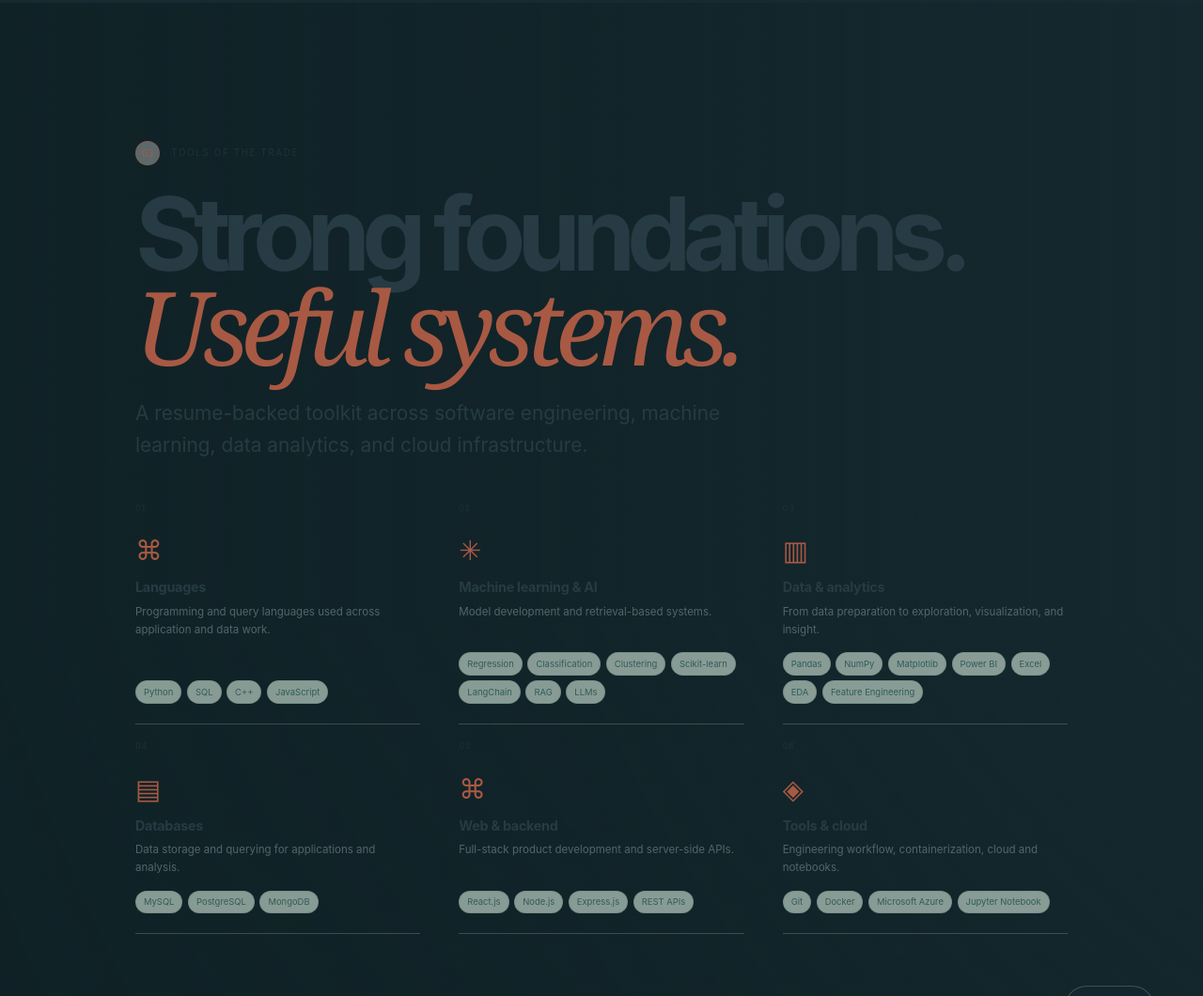
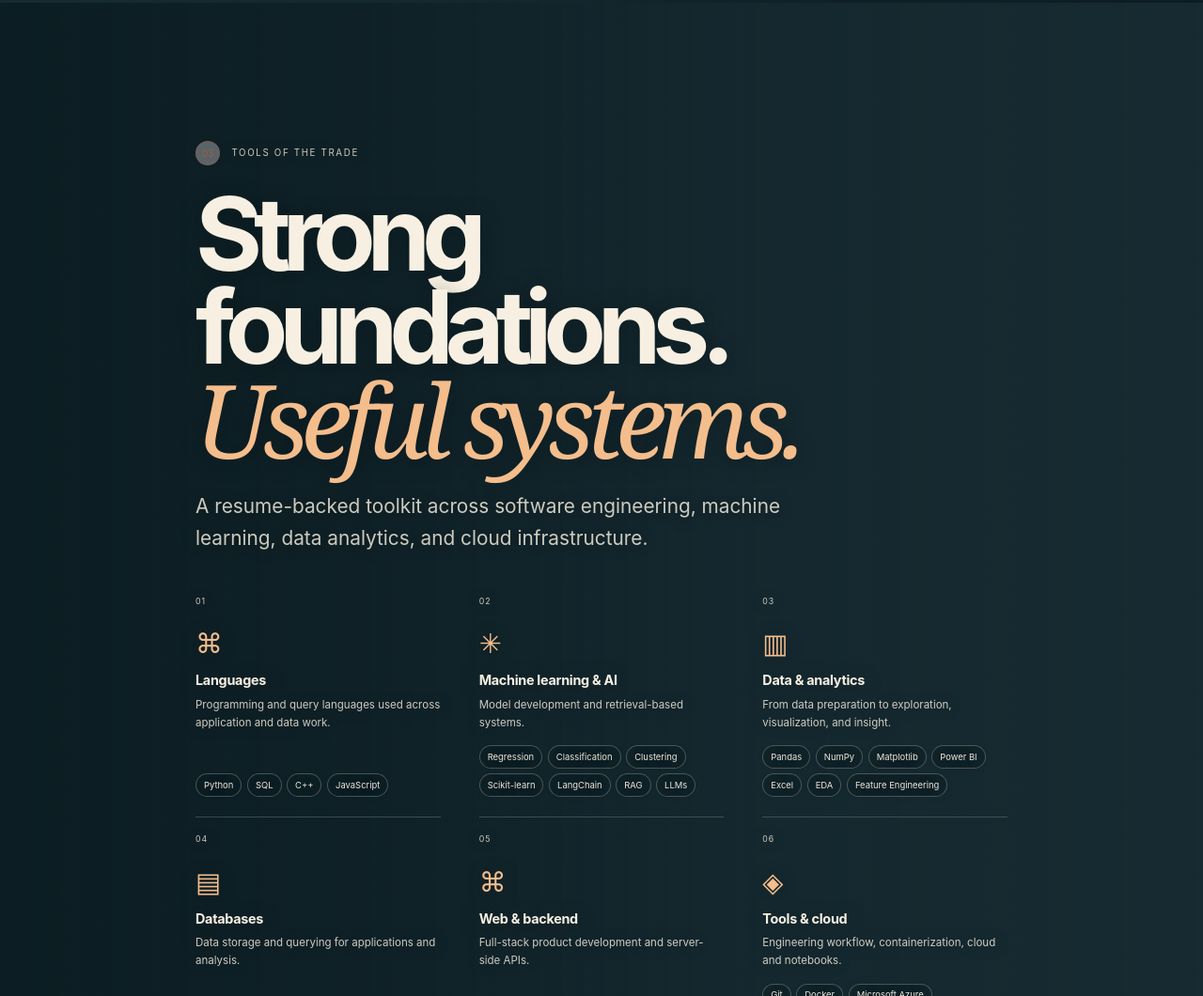
Before and after one commit to Tanushh18/ride-my-world, a website built with Vite: page sources/index.html in a window 1280 px wide. Shown: the part 1740-2800 px from the top of the page at 94% size. Built offline with nearby package versions, Linux system fonts and the light colour scheme.

Commit message:
Fix story contrast and balance the full-scene composition

```diff
--- a/sources/style/tour.css
+++ b/sources/style/tour.css
@@ -3973,3 +3973,198 @@ html.is-ready .cinematic-loader.is-loader-finished
         transition: none !important;
     }
 }
+
+
+/* Readability pass: transparent editorial content must stay light against the
+   actual 3D scene. Older ivory-glass rules are intentionally overridden here. */
+.tour-content .story-inner:not(.hero-inner),
+.tour-content .story-inner-wide
+{
+    --tour-cream: #f7f0e2;
+    --tour-muted: rgba(247, 240, 226, 0.82);
+    --tour-line: rgba(247, 240, 226, 0.22);
+    --tour-accent: #f4bd8c;
+    --tour-teal: #a4e5d4;
+    color: var(--tour-cream);
+    text-shadow: 0 1px 18px rgba(8, 18, 23, 0.38);
+}
+
+.tour-content .story-inner:not(.hero-inner) .eyebrow,
+.tour-content .story-inner:not(.hero-inner) .section-lede,
+.tour-content .story-inner:not(.hero-inner) .section-copy,
+.tour-content .story-inner:not(.hero-inner) p,
+.tour-content .story-inner:not(.hero-inner) li,
+.tour-content .story-inner:not(.hero-inner) .tile-index,
+.tour-content .story-inner:not(.hero-inner) .experience-dates,
+.tour-content .story-inner:not(.hero-inner) .education-location,
+.tour-content .story-inner:not(.hero-inner) .certification-date,
+.tour-content .story-inner:not(.hero-inner) .achievement-index,
+.tour-content .story-inner:not(.hero-inner) .project-details,
+.tour-content .story-inner:not(.hero-inner) .signal-row
+{
+    color: var(--tour-muted) !important;
+    text-shadow: 0 1px 16px rgba(8, 18, 23, 0.45);
+}
+
+.tour-content .story-inner:not(.hero-inner) h2,
+.tour-content .story-inner:not(.hero-inner) h3,
+.tour-content .story-inner:not(.hero-inner) strong,
+.tour-content .story-inner:not(.hero-inner) .experience-serial,
+.tour-content .story-inner:not(.hero-inner) .education-index,
+.tour-content .story-inner:not(.hero-inner) .certification-index
+{
+    color: var(--tour-cream) !important;
+    text-shadow: 0 2px 22px rgba(8, 18, 23, 0.42);
+}
+
+.tour-content .story-inner:not(.hero-inner) h2 em,
+.tour-content .story-inner:not(.hero-inner) .experience-company,
+.tour-content .story-inner:not(.hero-inner) .contact-detail-label
+{
+    color: var(--tour-accent) !important;
+}
+
+.tour-content .story-inner:not(.hero-inner) .signal-row
+{
+    border-color: rgba(247, 240, 226, 0.22);
+}
+
+.tour-content .story-inner:not(.hero-inner) .tile-tags span,
+.tour-content .story-inner:not(.hero-inner) .project-tags span
+{
+    border-color: rgba(247, 240, 226, 0.26) !important;
+    background: rgba(14, 31, 36, 0.42) !important;
+    color: rgba(255, 248, 234, 0.92) !important;
+}
+
+.tour-content .story-inner:not(.hero-inner) .profile-links a
+{
+    border-color: rgba(247, 240, 226, 0.28) !important;
+    background: rgba(14, 31, 36, 0.38) !important;
+    color: #fff8ea !important;
+}
+
+.tour-content .story-inner:not(.hero-inner) .education-result
+{
+    color: var(--tour-teal) !important;
+}
+
+.tour-content .story-inner:not(.hero-inner) .experience-dot
+{
+    background: #244a4d;
+    border-color: var(--tour-accent);
+}
+
+.tour-content .story-inner:not(.hero-inner) .contact-detail
+{
+    border-color: rgba(247, 240, 226, 0.24);
+    background: rgba(14, 31, 36, 0.5);
+}
+
+.tour-content .story-inner:not(.hero-inner) .contact-detail-value
+{
+    color: #fff8ea !important;
+}
+
+.tour-content .projects-section .story-inner-wide
+{
+    --tour-cream: #fff8ea;
+    --tour-muted: rgba(255, 248, 234, 0.82);
+    color: #fff8ea;
+}
+
+.tour-content .projects-section .project-card
+{
+    --tour-cream: #fff8ea;
+    --tour-muted: rgba(255, 248, 234, 0.82);
+    color: #fff8ea !important;
+    text-shadow: 0 1px 16px rgba(8, 18, 23, 0.4);
+}
+
+.tour-content .projects-section .project-topline,
+.tour-content .projects-section .project-card .project-subtitle,
+.tour-content .projects-section .project-card .project-description,
+.tour-content .projects-section .project-card .project-details
+{
+    color: rgba(255, 248, 234, 0.82) !important;
+}
+
+.tour-content .projects-section .project-card h3
+{
+    color: #fff8ea !important;
+}
+
+.tour-content .projects-section .project-number
+{
+    color: #f4bd8c !important;
+}
+
+.tour-content .projects-section .project-category
+{
+    color: #b9e8d8 !important;
+}
+
+.tour-content .projects-section .project-tags span
+{
+    border-color: rgba(255, 248, 234, 0.24) !important;
+    background: rgba(14, 31, 36, 0.42) !important;
+    color: #fff8ea !important;
+}
+
+/* A soft editorial wash protects text while leaving the world visible. */
+.tour-content .story-section::before
+{
+    background:
+        linear-gradient(90deg, rgba(10, 27, 32, 0.82) 0%, rgba(10, 27, 32, 0.58) 31%, rgba(10, 27, 32, 0.16) 63%, rgba(10, 27, 32, 0.02) 100%);
+}
+
+.tour-content .story-section:has(.story-inner-right)::before
+{
+    background:
+        linear-gradient(270deg, rgba(10, 27, 32, 0.84) 0%, rgba(10, 27, 32, 0.58) 31%, rgba(10, 27, 32, 0.16) 63%, rgba(10, 27, 32, 0.02) 100%);
+}
+
+.tour-content .projects-section::before
+{
+    background:
+        linear-gradient(90deg, rgba(10, 27, 32, 0.88), rgba(10, 27, 32, 0.66) 38%, rgba(10, 27, 32, 0.28) 78%),
+        linear-gradient(0deg, rgba(10, 27, 32, 0.24), transparent 60%);
+}
+
+.tour-content .contact-section::before
+{
+    background:
+        radial-gradient(ellipse at 48% 48%, rgba(10, 27, 32, 0.6), rgba(10, 27, 32, 0.16) 70%),
+        linear-gradient(0deg, rgba(10, 27, 32, 0.5), rgba(10, 27, 32, 0.1));
+}
+
+.tour-content .story-inner:not(.hero-inner)
+{
+    max-width: min(100%, 54rem);
+}
+
+.tour-content .story-inner-right
+{
+    margin-left: auto;
+    margin-right: 0;
+}
+
+@media (max-width: 760px)
+{
+    .tour-content .story-section::before,
+    .tour-content .story-section:has(.story-inner-right)::before
+    {
+        background: linear-gradient(180deg, rgba(10, 27, 32, 0.82), rgba(10, 27, 32, 0.54) 55%, rgba(10, 27, 32, 0.28));
+    }
+
+    .tour-content .story-section
+    {
+        padding-top: 6rem;
+        padding-bottom: 5rem;
+    }
+
+    .tour-content .story-inner:not(.hero-inner) h2
+    {
+        font-size: clamp(2.7rem, 11vw, 5.1rem);
+    }
+}
```
